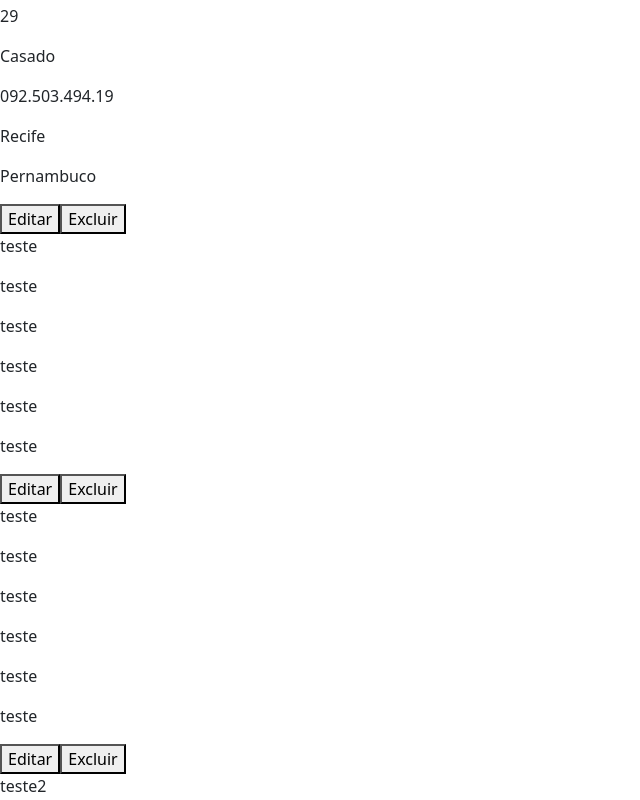
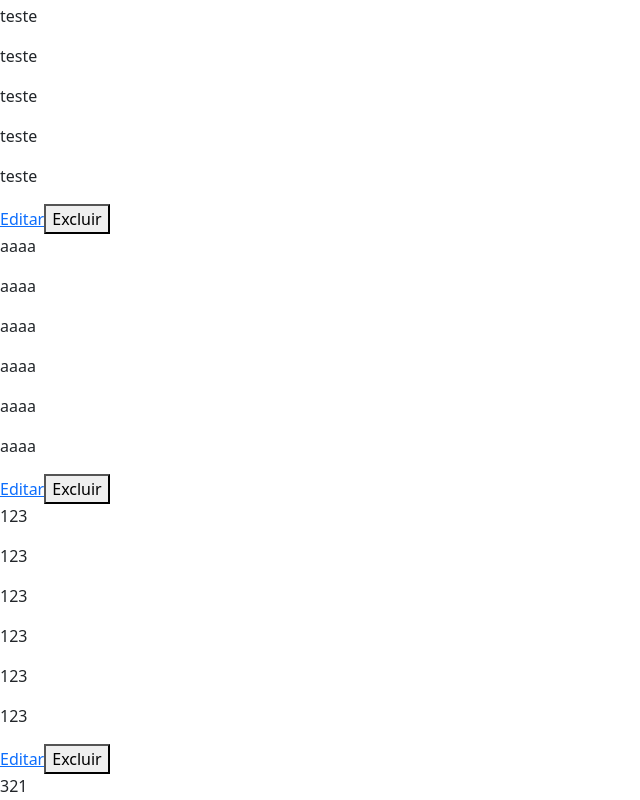
Before and after one commit to tonylcb/teste_softwrap, a React (Create React App) app: page /tabela in a window 1280 px wide. Shown: the part 360-1160 px from the top of the page, without its empty margins (0-640 px from the left). Built offline with nearby package versions, Linux system fonts and the light colour scheme; data requests are answered from the project's data file.

Commit message:
adicionando produção de sexta-feira - estruturação

```diff
--- a/db.json
+++ b/db.json
@@ -1,85 +1,53 @@
 {
   "cadastro": [
     {
-      "id": "0",
       "nome": "Tony",
       "idade": "29",
       "estadoCivil": "Solteiro",
-      "cpf": "092.503.494.19",
+      "cpf": "09259349419",
       "cidade": "Recife",
-      "estado": "Pernambuco"
+      "estado": "Pernambuco",
+      "id": 1
     },
     {
-      "id": "1",
-      "nome": "Eduardo",
-      "idade": "29",
-      "estadoCivil": "Casado",
-      "cpf": "092.503.494.19",
-      "cidade": "Recife",
-      "estado": "Pernambuco"
-    },
-    {
+      "undefined": "",
       "nome": "teste",
       "idade": "teste",
       "estadoCivil": "teste",
       "cpf": "teste",
       "cidade": "teste",
       "estado": "teste",
-      "id": "e9Ivi2X"
+      "id": 2
     },
     {
-      "nome": "teste",
-      "idade": "teste",
-      "estadoCivil": "teste",
-      "cpf": "teste",
-      "cidade": "teste",
-      "estado": "teste",
-      "id": "bwALTXL"
+      "undefined": "",
+      "nome": "aaaa",
+      "idade": "aaaa",
+      "estadoCivil": "aaaa",
+      "cpf": "aaaa",
+      "cidade": "aaaa",
+      "estado": "aaaa",
+      "id": 3
     },
     {
-      "nome": "teste2",
-      "idade": "teste2",
-      "estadoCivil": "teste2",
-      "cpf": "teste2",
-      "cidade": "teste2",
-      "estado": "teste2",
-      "id": "ctAV8ky"
+      "undefined": "",
+      "nome": "123",
+      "idade": "123",
+      "estadoCivil": "123",
+      "cpf": "123",
+      "cidade": "123",
+      "estado": "123",
+      "id": 4
     },
     {
-      "nome": "teste3",
-      "idade": "teste3",
-      "estadoCivil": "teste3",
-      "cpf": "teste3",
-      "cidade": "teste3",
-      "estado": "teste3",
-      "id": "S_j3Zfb"
-    },
-    {
-      "nome": "teste3",
-      "idade": "teste3",
-      "estadoCivil": "teste3",
-      "cpf": "teste3",
-      "cidade": "teste3",
-      "estado": "teste3",
-      "id": "fKNmpvX"
-    },
-    {
-      "nome": "teste3",
-      "idade": "teste3",
-      "estadoCivil": "teste3",
-      "cpf": "teste3",
-      "cidade": "teste3",
-      "estado": "teste3",
-      "id": "h8OGDxa"
-    },
-    {
-      "nome": "teste3",
-      "idade": "teste3",
-      "estadoCivil": "teste3",
-      "cpf": "teste3",
-      "cidade": "teste3",
-      "estado": "teste34",
-      "id": "DXdc1HT"
+      "undefined": "",
+      "nome": "321",
+      "idade": "321",
+      "estadoCivil": "321",
+      "cpf": "321",
+      "cidade": "321",
+      "estado": "321",
+      "id": 5
     }
   ]
 }
--- a/src/App.js
+++ b/src/App.js
@@ -1,10 +1,10 @@
 import React from 'react';
 import { BrowserRouter, Routes, Route } from 'react-router-dom';
 import Header from './components/header/Header';
-import Form from './components/formulario/Form';
 import Tabela from './pages/tabela/Tabela';
 import Footer from './components/footer/Footer';
-import Cadastrados from './components/cadastrados/Cadastrados';
+import Home from './pages/home/Home';
+import Form from './components/formulario/Form';
 
 function App() {
   return (
@@ -12,9 +12,9 @@ function App() {
       <BrowserRouter>
         <Header />
         <Routes>
-          <Route path="/" element={<Form />} />
+          <Route path="/" element={<Home />} />
           <Route path="tabela" element={<Tabela />} />
-          <Route path="tabela/:id" element={<Cadastrados />} />
+          <Route path="/edit/:id" element={<Form />} />
         </Routes>
         <Footer />
       </BrowserRouter>
--- a/src/components/cadastrados/Cadastrados.js
+++ b/src/components/cadastrados/Cadastrados.js
@@ -1,20 +1,16 @@
 import React from 'react';
-import { Link, useParams } from 'react-router-dom';
+import { Link } from 'react-router-dom';
 
-const Cadastrados = ({ dados }) => {
-  const { id } = useParams();
-
+const Cadastrados = ({ dado }) => {
   return (
     <div>
-      <p>{dados.nome}</p>
-      <p>{dados.idade}</p>
-      <p>{dados.estadoCivil}</p>
-      <p>{dados.cpf}</p>
-      <p>{dados.cidade}</p>
-      <p>{dados.estado}</p>
-      <Link to={`tabela/${id}`}>
-        <button>Editar</button>
-      </Link>
+      <p>{dado.nome}</p>
+      <p>{dado.idade}</p>
+      <p>{dado.estadoCivil}</p>
+      <p>{dado.cpf}</p>
+      <p>{dado.cidade}</p>
+      <p>{dado.estado}</p>
+      <Link to={`/edit/${dado.id}`}>Editar</Link>
       <button>Excluir</button>
     </div>
   );
--- a/src/components/formulario/Form.js
+++ b/src/components/formulario/Form.js
@@ -1,4 +1,4 @@
-import React, { useState } from 'react';
+import React, { useState, useEffect } from 'react';
 import { useNavigate } from 'react-router-dom';
 import axios from 'axios';
 
@@ -29,17 +29,25 @@ const formFields = [
   },
 ];
 
-const Form = () => {
-  const [form, setForm] = useState(
-    formFields.reduce((acc, field) => {
+const initialValue = formFields.reduce((acc, field) => {
   return {
     ...acc,
-        [field.id]: '',
+    [field.title]: '',
   };
-    }, {}),
-  );
+}, {});
 
-  let navigate = useNavigate();
+const Form = ({ id }) => {
+  const [form, setForm] = useState(id ? null : initialValue);
+  const navigate = useNavigate();
+  console.log(id);
+
+  useEffect(() => {
+    if (id) {
+      axios.get(`http://localhost:5000/cadastro/${id}`).then((response) => {
+        setForm(response.data);
+      });
+    }
+  }, []);
 
   function handleChange({ target }) {
     const { id, value } = target;
@@ -48,21 +56,39 @@ const Form = () => {
 
   function handleSubmit(event) {
     event.preventDefault();
-    axios.post('http://localhost:5000/cadastro', form).then((response) => {
+
+    const method = id ? 'put' : 'post';
+
+    const url = id
+      ? `http://localhost:5000/cadastro/${id}`
+      : `http://localhost:5000/cadastro`;
+
+    axios[method](url, form).then((response) => {
       navigate('/');
     });
   }
 
   return (
+    <div>
+      {!form ? (
+        <div>Carregando...</div>
+      ) : (
         <form onSubmit={handleSubmit}>
           {formFields.map(({ id, label }) => (
             <div key={id}>
               <label htmlFor={id}>{label}</label>
-          <input type="text" id={id} value={form[id]} onChange={handleChange} />
+              <input
+                type="text"
+                id={id}
+                value={form[id]}
+                onChange={handleChange}
+              />
             </div>
           ))}
           <button type="submit">Salvar</button>
         </form>
+      )}
+    </div>
   );
 };
 
--- a/src/components/lista/Lista.js
+++ b/src/components/lista/Lista.js
@@ -1,16 +1,15 @@
 import React from 'react';
 import Cadastrados from '../cadastrados/Cadastrados';
 
-const Lista = ({ loading, lista }) => {
+const Lista = ({ loading, dados }) => {
   if (loading) {
     return <div>Carregando...</div>;
   }
   return (
     <div>
-      {lista.map((dados) => (
-        <Cadastrados key={dados.id} dados={dados} />
+      {dados.map((dado) => (
+        <Cadastrados key={dado.id} dado={dado} />
       ))}
-      ;
     </div>
   );
 };
--- a/src/pages/tabela/Search.js
+++ b/src/components/search/Search.js
@@ -1,13 +1,13 @@
 import React, { useEffect, useState } from 'react';
 import axios from 'axios';
-import Lista from '../../components/lista/Lista';
+import Lista from '../lista/Lista';
 
-const Search = ({ loading }) => {
+const Search = () => {
   const [search, setSearch] = useState('');
   const [lista, setLista] = useState([]);
 
   useEffect(() => {
-    let params = {};
+    const params = {};
 
     if (search) {
       params.nome_like = search;
@@ -24,7 +24,7 @@ const Search = ({ loading }) => {
         value={search}
         onChange={(ev) => setSearch(ev.target.value)}
       />
-      <Lista lista={lista} loading={!lista.length} />
+      <Lista dados={lista} loading={!lista.length} />
     </div>
   );
 };
--- a/src/index.js
+++ b/src/index.js
@@ -4,9 +4,4 @@ import App from './App';
 import 'bootstrap/dist/js/bootstrap.bundle.min.js';
 import 'bootstrap/dist/css/bootstrap.min.css';
 
-ReactDOM.render(
-  <React.StrictMode>
-    <App />
-  </React.StrictMode>,
-  document.getElementById('root'),
-);
+ReactDOM.render(<App />, document.getElementById('root'));
--- a/src/pages/home/Home.js
+++ b/src/pages/home/Home.js
@@ -3,10 +3,10 @@ import { useParams } from 'react-router-dom';
 import Form from '../../components/formulario/Form';
 
 const Home = () => {
-  const { id } = useParams();
+  const { id } = useParams;
   return (
     <div>
-      <Form />
+      <Form id={id ? Number.parseInt(id, 10) : null} />
     </div>
   );
 };
--- a/src/pages/tabela/Tabela.js
+++ b/src/pages/tabela/Tabela.js
@@ -1,6 +1,7 @@
 import React from 'react';
-import Search from './Search';
-const Tabela = ({ id }) => {
+import Search from '../../components/search/Search';
+
+const Tabela = () => {
   return (
     <div>
       <Search />
```
Also changed, not shown: 1 other file (tests, documents, lock files or other folders). Lines whose indentation alone changed are shown as unchanged.
